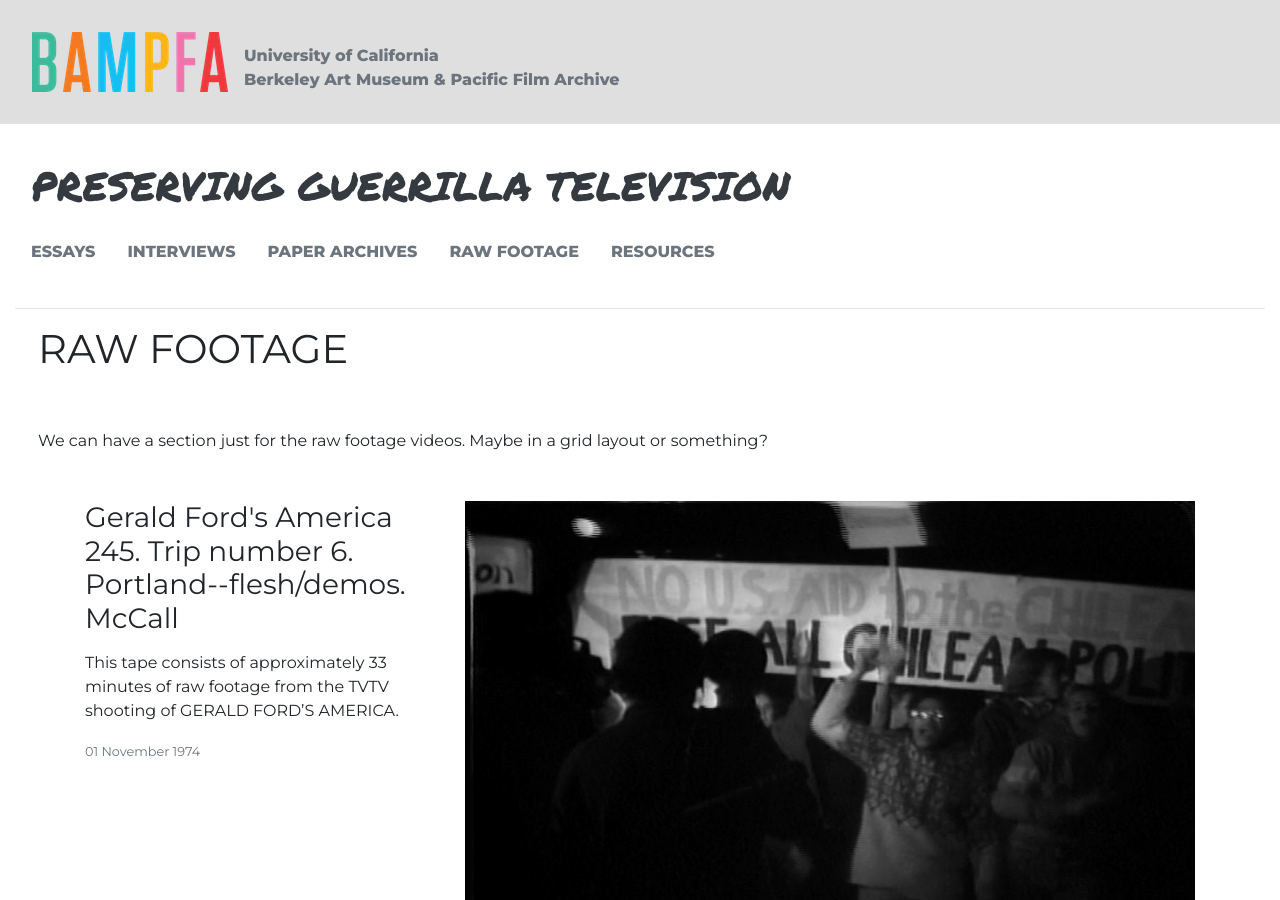
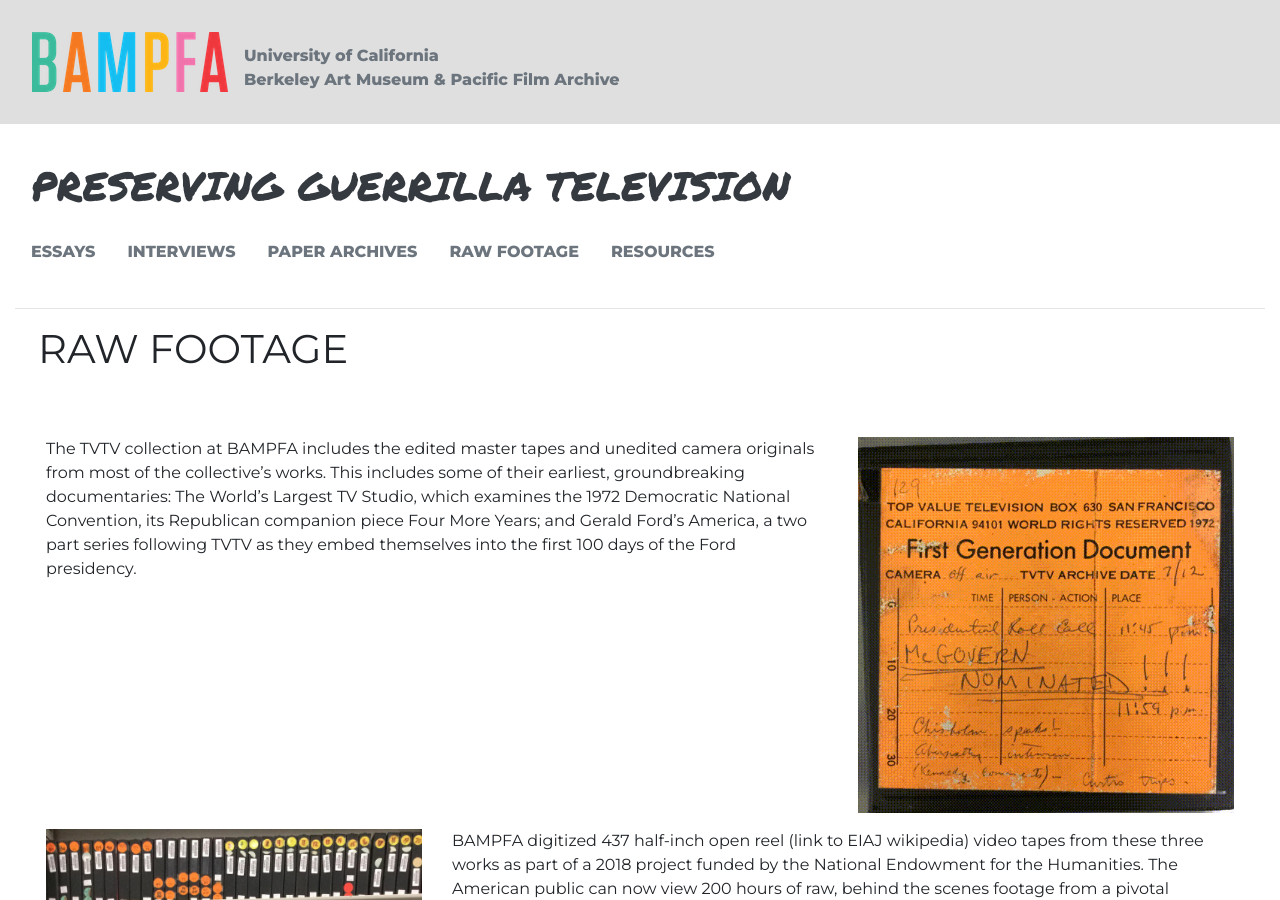
Before and after one commit to BAM-PFA/guerrillatv, a Jekyll site: the page built from _pages/raw-footage.md, in a window 1280 px wide and 900 px high. Built offline with Jekyll 4.4.1, drawn with Linux system fonts in a browser that asks for light colours; nearby versions of some CDN libraries; some web fonts are replaced; some of the changed text lies outside the part shown.

Commit message:
raw footage section copy

```diff
--- a/_pages/raw-footage.md
+++ b/_pages/raw-footage.md
@@ -3,7 +3,31 @@
 title: Raw Footage
 permalink: /raw-footage
 ---
-We can have a section just for the raw footage videos. Maybe in a grid layout or something?
+
+<div class="row p-2">
+  <div class="col-sm-8">
+    <p>
+      The TVTV collection at BAMPFA includes the edited master tapes and unedited camera originals from most of the collective’s works. This includes some of their earliest, groundbreaking documentaries: The World’s Largest TV Studio, which examines the 1972 Democratic National Convention, its Republican companion piece Four More Years; and Gerald Ford’s America, a two part series following TVTV as they embed themselves into the first 100 days of the Ford presidency.
+    </p>
+  </div>
+  <div class="col-sm-4">
+    <image style="width: 100%" src="{{ site.baseurl }}/assets/images/tapes.gif"/>
+  </div>
+
+</div>
+
+<div class="row p-2">
+  <div class="col-sm-4">
+    <image style="width: 100%" src="{{ site.baseurl }}/assets/images/vault-2.jpg"/>
+  </div>
+  <div class="col-sm-8">
+    <p>
+      BAMPFA digitized 437 half-inch open reel (link to EIAJ wikipedia) video tapes from these three works as part of a 2018 project funded by the National Endowment for the Humanities. The American public can now view 200 hours of raw, behind the scenes footage from a pivotal moment in in our nation’s history. All the raw tapes from this project will soon on view at archive.org, and we’ve prepared a selection of highlights that you can stream now.
+    </p>
+  </div>
+</div>
+
+---
 
 {% include sections/last_post.html last_post=site.raw-footage.last%}
 {% include sections/items_except_last.html items=site.raw-footage%}
```
Also changed, not shown: _collections/_paper-archives/2020-07-15_worlds-largest-tv-studio-scrapbook.md (+7 -8 lines), assets/images/tapes.gif (added), assets/images/vault-2.jpg (added).
